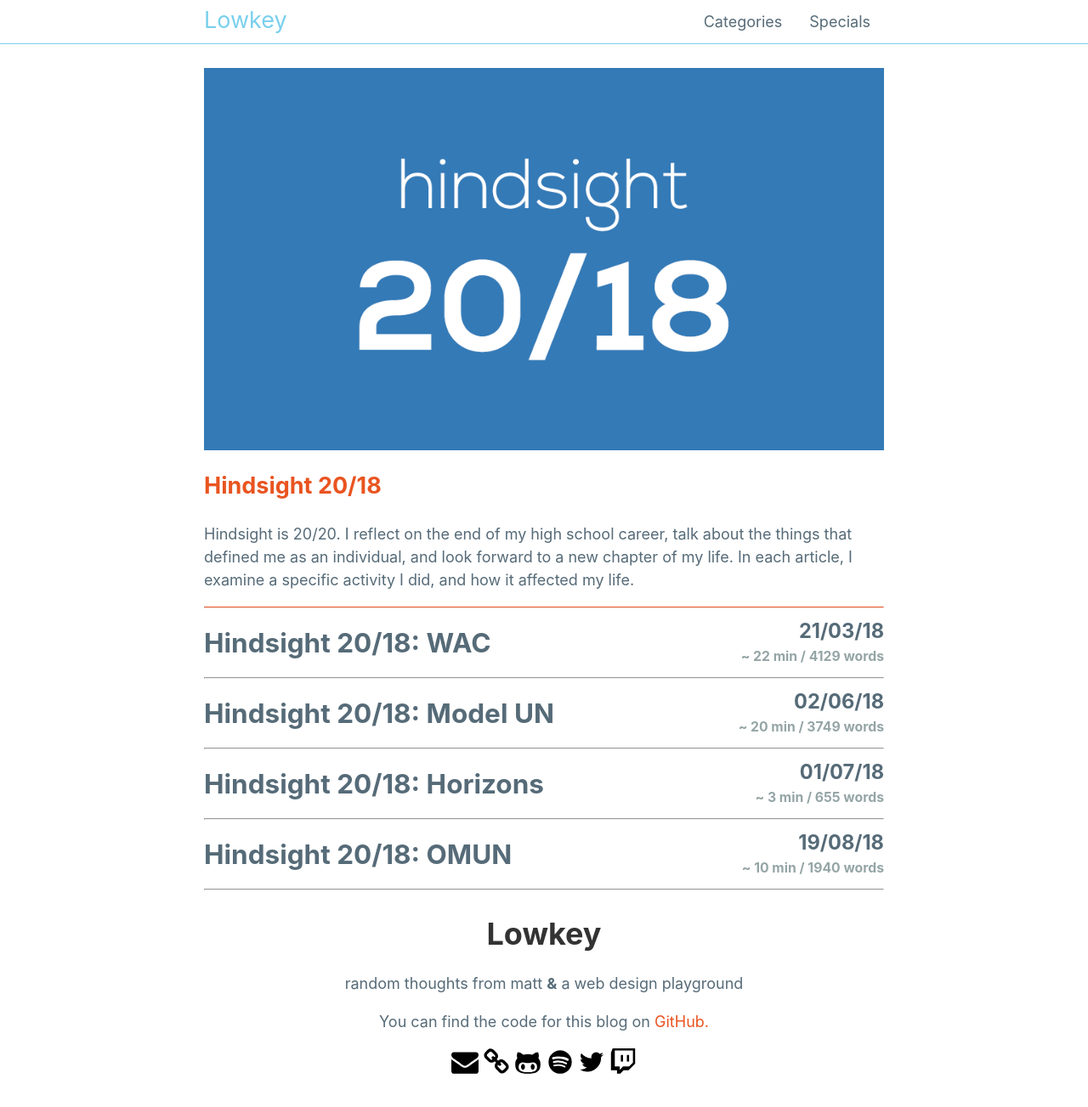
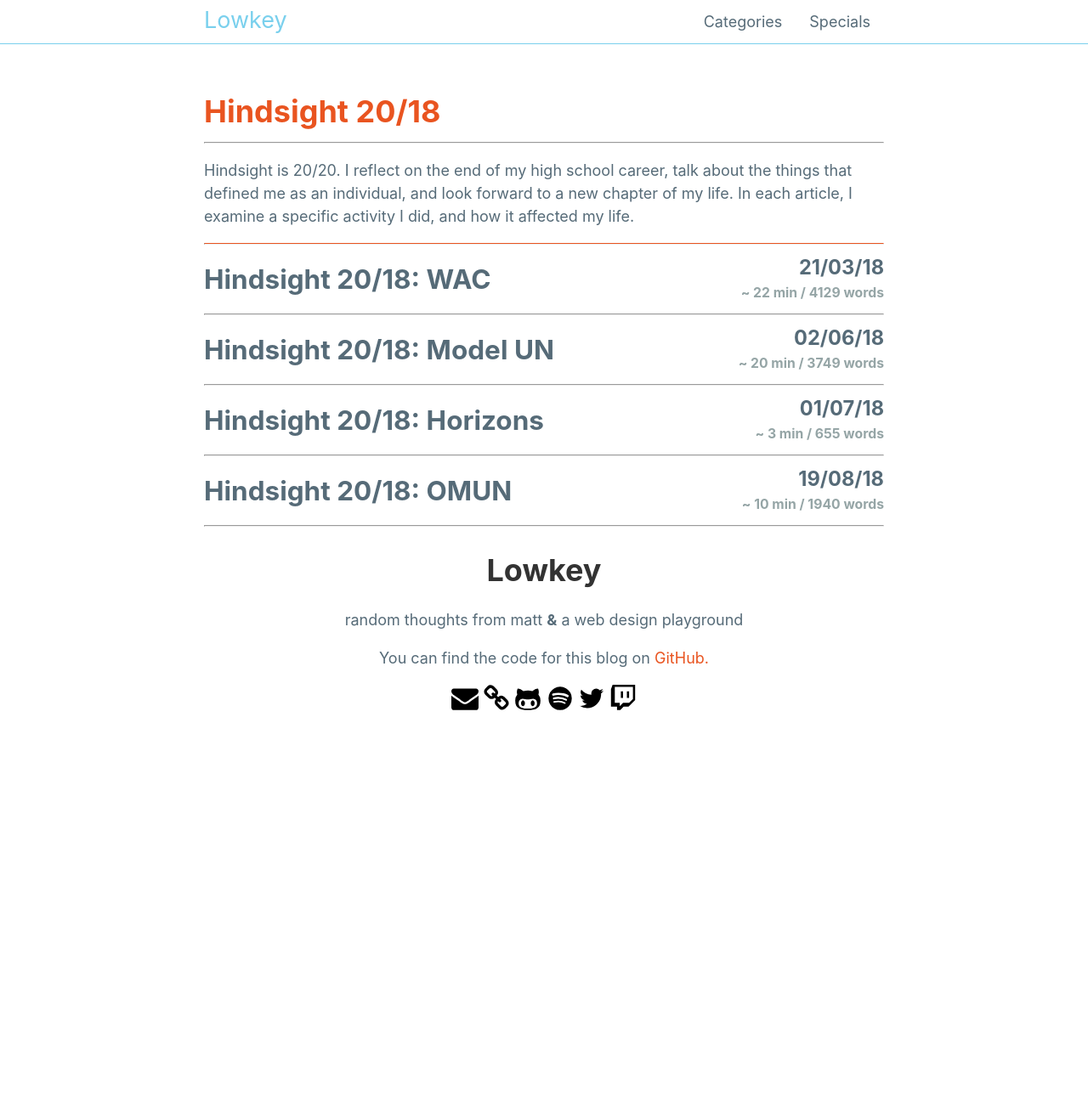
Before and after one commit to mattxwang/lowkey, a Jekyll site: the page built from _specials/hindsight2018.md, in a window 1280 px wide and 1353 px high. Shown: the top 1303 px of the window at 85% size. Built offline with Jekyll 4.4.1, drawn with Linux system fonts in a browser that asks for light colours.

Commit message:
minor typography consistencies

```diff
--- a/_layouts/special.html
+++ b/_layouts/special.html
@@ -2,13 +2,9 @@
 layout: default
 ---
 
-<a href="{{site.baseurl}}/specials/{{page.tag}}/">
-  <img class="img-responsive" src="{{site.baseurl}}/img/{{page.img}}" alt="{{page.title}} picture"/>
-</a>
-<h2><a href="{{site.baseurl}}/specials/{{page.tag}}/">{{page.title}}</a></h2>
-<p>
-	{{ content }}
-</p>
+<h1 class="title title-1 text-primary">{{page.title}}</h1>
+<hr />
+{{ content }}
 <hr class="border-top-primary" />
 {% for post in site.categories[page.tag] reversed %}
 <div>
--- a/categories.html
+++ b/categories.html
@@ -6,7 +6,7 @@ layout: page
 
 {% for category in site.categories %}
   {% unless site.specials_list contains category.first %}
-    <h2><a href="{{site.baseurl}}/category/{{ category | first }}">{{ category | first | capitalize }}</a></h2>
+    <a class="post-listing" href="{{site.baseurl}}/category/{{ category | first }}">{{ category | first | capitalize }}</a>
     <hr />
   {% endunless %}
 {% endfor %}
--- a/specials.html
+++ b/specials.html
@@ -10,10 +10,7 @@ layout: page
 
 {% for special in site.specials %}
 <div class="card border-primary">
-  <a href="{{site.baseurl}}/specials/{{special.tag}}/">
-    <img src="{{site.baseurl}}/img/{{special.img}}" alt="{{special.title}} image"/>
-  </a>
-  <h2><a href="{{site.baseurl}}/specials/{{special.tag}}/">{{special.title}}</a></h2>
+  <a class="post-listing" href="{{site.baseurl}}/specials/{{special.tag}}/">{{special.title}}</a>
   {{special.content}}
 </div>
 {% endfor %}
```
